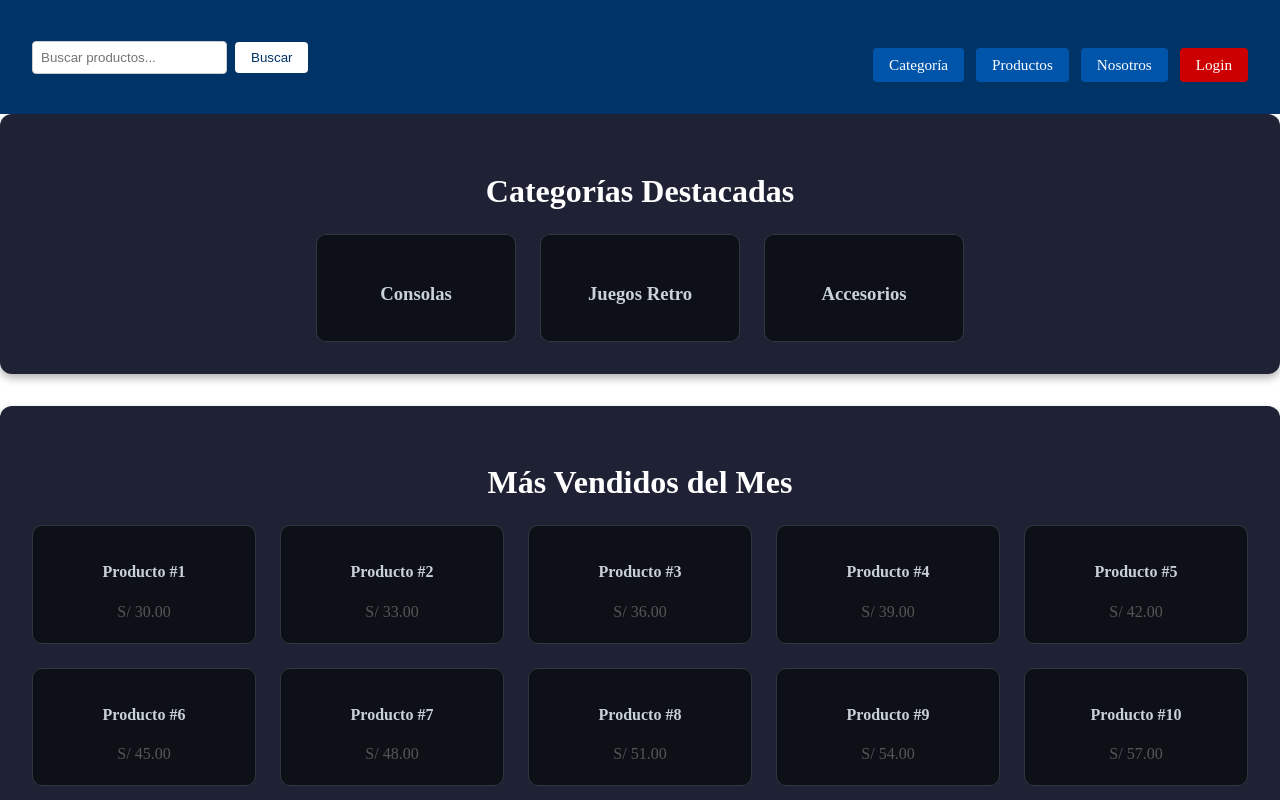
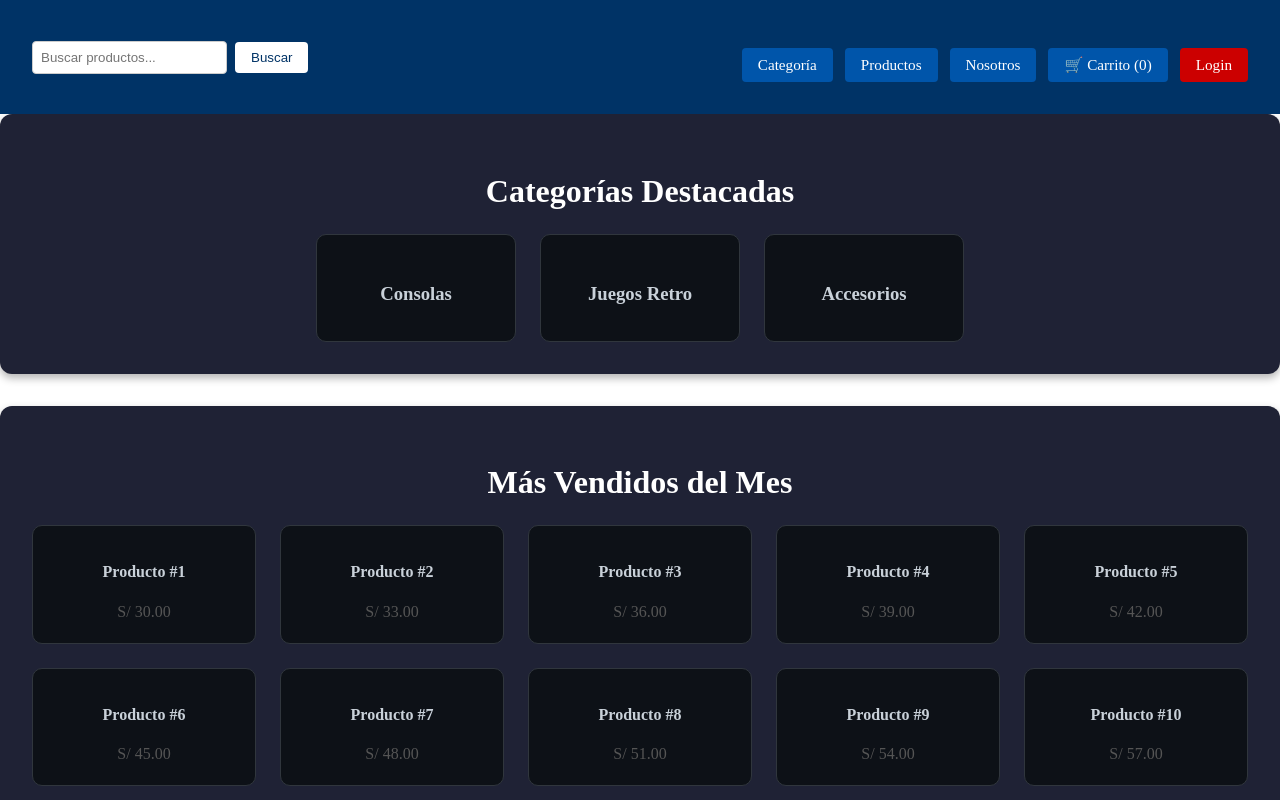
Before and after one commit to micaellodev/g3-progra, a React (Vite) app in the folder frontend/: page / in a window 1280 px wide. Shown: the top 800 px of the page. Built offline with nearby package versions, Linux system fonts and the light colour scheme.

Commit message:
BotonCarrito
Boton del carrito añadido

```diff
--- a/frontend/src/components/TopBar/TopBar.jsx
+++ b/frontend/src/components/TopBar/TopBar.jsx
@@ -1,10 +1,12 @@
 import { Link, useNavigate } from 'react-router-dom';
 import styles from './TopBar.module.css';
 import useLogin from '../../hooks/useLogin';
-
+import { useContext } from 'react';
+import { CartContext } from "../../hooks/CartContext";
 const TopBar = ({ busqueda, setBusqueda }) => {
   const navigate = useNavigate();
   const { currentUser, logout } = useLogin();
+  const { cart } = useContext(CartContext); // 👈 accede al carrito
 
   const handleSearch = (e) => {
     e.preventDefault();
@@ -30,6 +32,11 @@ const TopBar = ({ busqueda, setBusqueda }) => {
           <Link to="/detalleproducto" className={styles.navLinkButton}>Productos</Link>
           <Link to="/nosotros" className={styles.navLinkButton}>Nosotros</Link>
 
+          {/* Carrito con contador */}
+          <Link to="/carrito" className={styles.navLinkButton}>
+            🛒 Carrito ({cart.reduce((acc, item) => acc + item.quantity, 0)})
+          </Link>
+
           {currentUser ? (
             <>
               <Link to="/perfil" className={styles.iconButton} title="Perfil de usuario">👤</Link>
```
